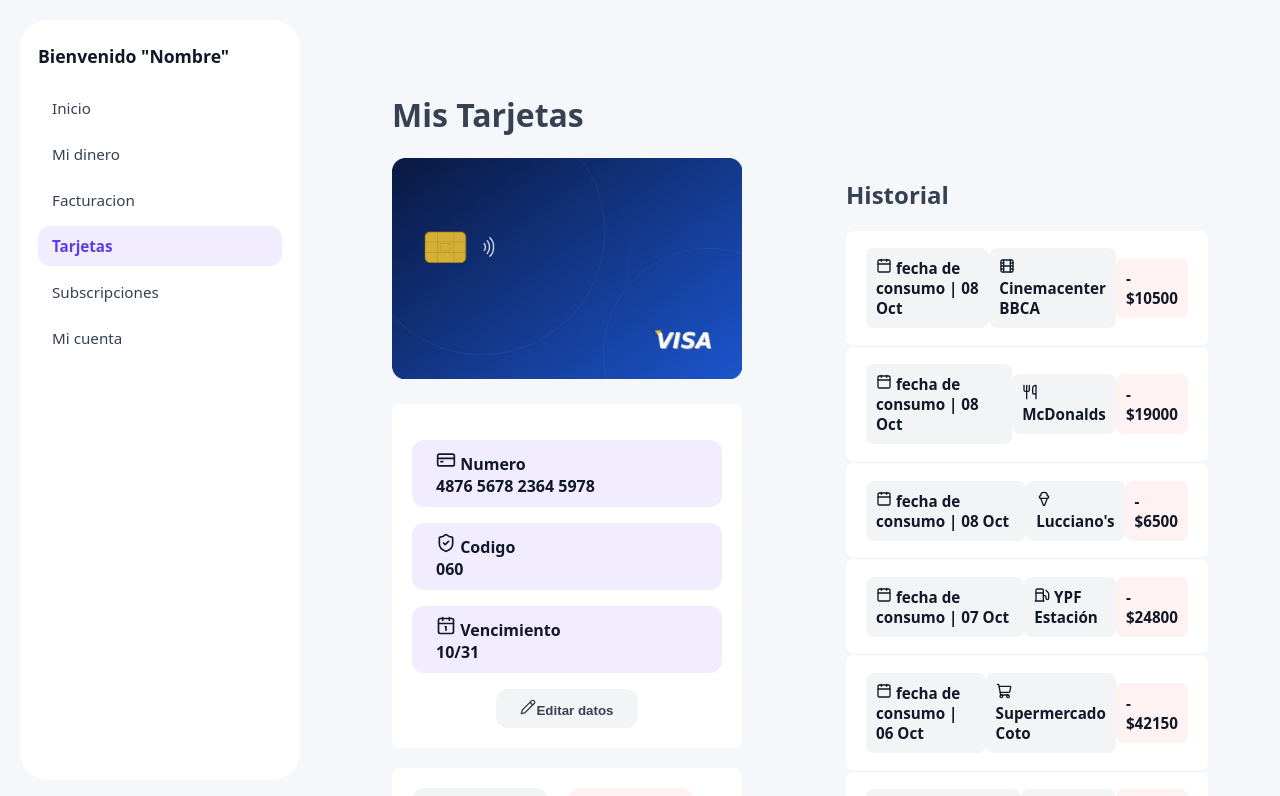
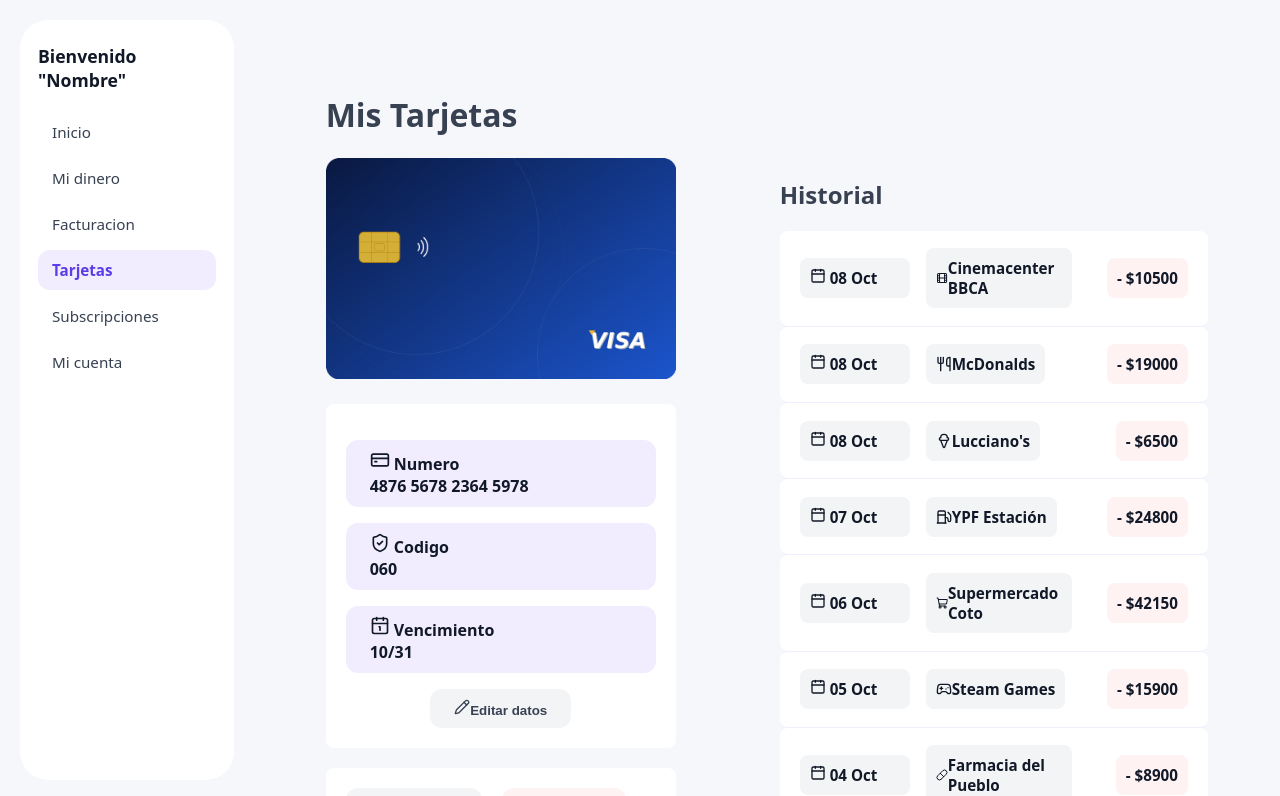
Before and after one commit to tomisanti05/Sistema-Gestion-Finanzas, a React (Vite) app in the folder apps/frontend/: page /tarjetas in a window 1280 px wide. Shown: the top 796 px of the page. Built offline with nearby package versions, Linux system fonts and the light colour scheme.

Commit message:
estilo de tarjeta completada con iconos y arreglos de dimensiones generales

```diff
--- a/apps/frontend/src/pages/tarjetas.css
+++ b/apps/frontend/src/pages/tarjetas.css
@@ -103,8 +103,10 @@
 }
 
 .card-historial{
-    display: flex;
-    justify-content: space-between;
+    display: grid;
+
+    grid-template-columns: 110px 1fr 100px;
+    gap:1rem;
     align-items: center;
     background-color: var(--color-bg-surface);
     padding: 1.1rem 1.25rem;
@@ -119,6 +121,7 @@
     background-color: var(--color-danger-bg);
     padding: 10px;
     border-radius: 8px;
+    justify-self: end;
 }
 .card-historial .fecha-consumo{
     font-weight: 600;
@@ -129,6 +132,9 @@
     background-color: var(--color-bg-hover)
 }
 .card-historial .lugar{
+    justify-self: start;
+    display: inline-flex;
+    align-items: center;
     font-weight: 600;
     font-size: 0.95rem;
     color: var(--color-text-primary);
--- a/apps/frontend/src/pages/tarjetas.tsx
+++ b/apps/frontend/src/pages/tarjetas.tsx
@@ -84,52 +84,52 @@
       <div className="historial-tarjetas">
         <h2>Historial</h2>
         <div className="card-historial">
-          <span className="fecha-consumo"><Calendar size={16}/> fecha de consumo | 08 Oct  </span>
+          <span className="fecha-consumo"><Calendar size={16}/>  08 Oct  </span>
           <span className="lugar"><Film size={16}/> Cinemacenter BBCA </span>
           <span className="monto">- $10500</span>
         </div>
         <div className="card-historial">
-          <span className="fecha-consumo"><Calendar size={16}/> fecha de consumo | 08 Oct  </span>
+          <span className="fecha-consumo"><Calendar size={16}/>  08 Oct  </span>
           <span className="lugar"><Utensils size={16}/> McDonalds </span>
           <span className="monto">- $19000</span>
         </div>
         <div className="card-historial">
-          <span className="fecha-consumo"><Calendar size={16}/> fecha de consumo | 08 Oct  </span>
+          <span className="fecha-consumo"><Calendar size={16}/>  08 Oct  </span>
           <span className="lugar"><IceCream size={16}/> Lucciano's </span>
           <span className="monto">- $6500</span>
         </div>
         <div className="card-historial">
-          <span className="fecha-consumo"> <Calendar size={16}/> fecha de consumo | 07 Oct</span>
+          <span className="fecha-consumo"> <Calendar size={16}/>  07 Oct</span>
           <span className="lugar"><Fuel size={16}/> YPF Estación</span>
           <span className="monto">- $24800</span>
         </div>
 
         <div className="card-historial">
-          <span className="fecha-consumo"> <Calendar size={16}/> fecha de consumo | 06 Oct</span>
+          <span className="fecha-consumo"> <Calendar size={16}/>  06 Oct</span>
           <span className="lugar"> <ShoppingCart size={16}/> Supermercado Coto</span>
           <span className="monto">- $42150</span>
         </div>
 
         <div className="card-historial">
-          <span className="fecha-consumo"> <Calendar size={16}/> fecha de consumo | 05 Oct</span>
+          <span className="fecha-consumo"> <Calendar size={16}/>  05 Oct</span>
           <span className="lugar"><Gamepad2 size={16}/> Steam Games</span>
           <span className="monto">- $15900</span>
         </div>
 
         <div className="card-historial">
-          <span className="fecha-consumo"><Calendar size={16}/> fecha de consumo | 04 Oct</span>
+          <span className="fecha-consumo"><Calendar size={16}/>  04 Oct</span>
           <span className="lugar"><Pill size={16} /> Farmacia del Pueblo</span>
           <span className="monto">- $8900</span>
         </div>
 
         <div className="card-historial">
-          <span className="fecha-consumo"><Calendar size={16}/> fecha de consumo | 02 Oct</span>
+          <span className="fecha-consumo"><Calendar size={16}/>  02 Oct</span>
           <span className="lugar"><Music2 size={16} /> Spotify Argentina</span>
           <span className="monto">- $4200</span>
         </div>
 
         <div className="card-historial">
-          <span className="fecha-consumo"><Calendar size={16}/> fecha de consumo | 01 Oct</span>
+          <span className="fecha-consumo"><Calendar size={16}/>  01 Oct</span>
           <span className="lugar"><Bike size={16}/> PedidosYa</span>
           <span className="monto"> - $11300</span>
         </div>
```
